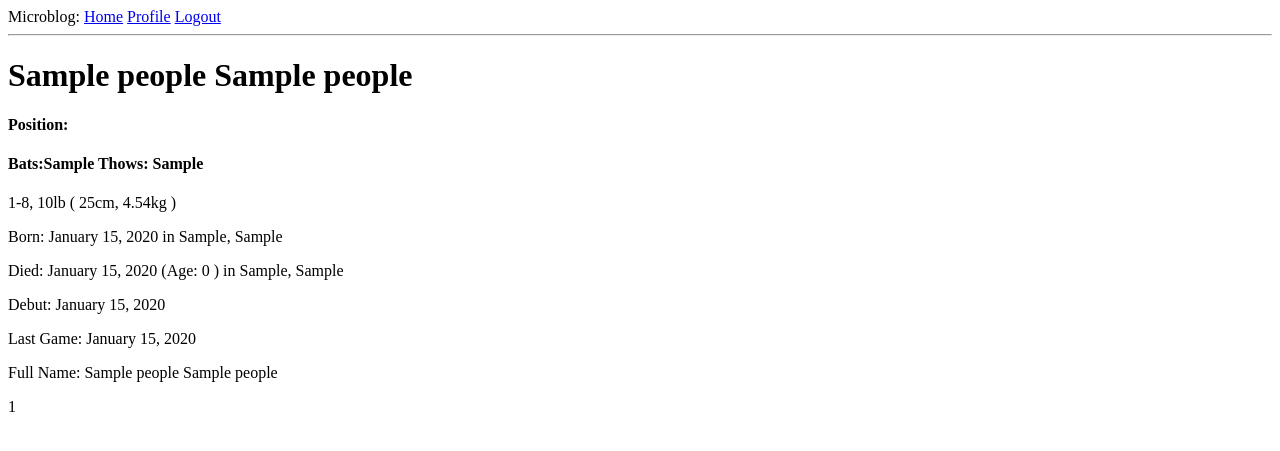
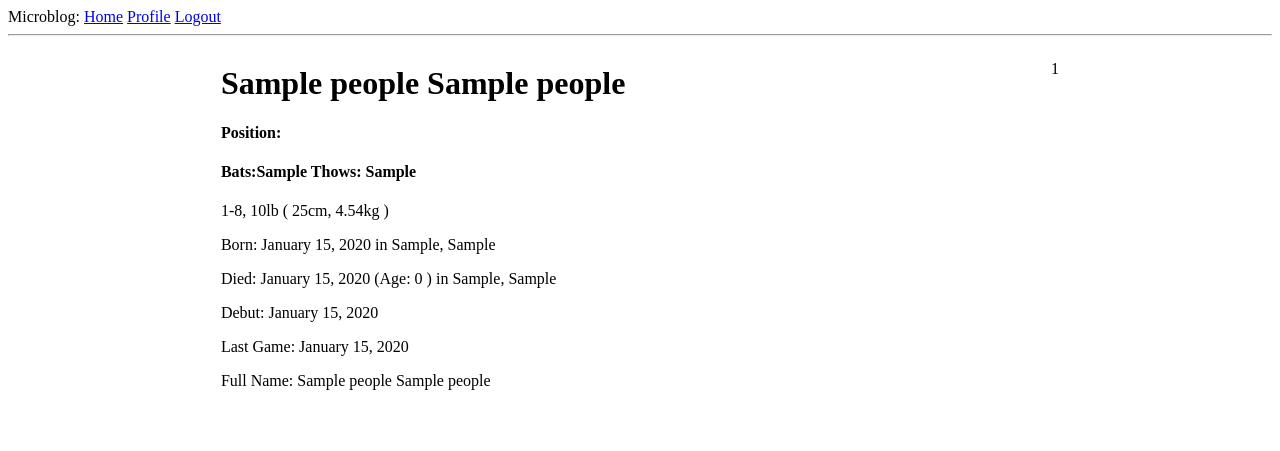
Before and after one commit to Dreyasaurus/CSI_5302_Flask_Project, a Flask app: page /player/1 in a window 1280 px wide. Shown: the top 451 px of the page. Run offline with Flask 2, Linux system fonts and the light colour scheme; a user stored in the database is signed in; tables that the repository leaves empty hold one stand-in row (values such as "Sample post").

Commit message:
adding CSS

```diff
--- a/app/templates/player.html
+++ b/app/templates/player.html
@@ -1,6 +1,8 @@
 {% extends "base.html" %}
 <!-- Player information block -->
 {% block content %}
+<div style="display:flex;flex-direction:row;flex-wrap: wrap;justify-content: space-around;">
+	<div>
 		<h1>{{player.nameFirst}}  {{player.nameLast}}</h1>
 		<h4>Position:  </h4>
 		<h4>Bats:{{player.bats}}      Thows: {{player.throws}}  </h4>
@@ -21,9 +23,12 @@
 		<p>Debut: {{player.dateFormatter(player.debut_date, "%B %d, %Y")}} </p>
 		<p>{% if player.finalgame_date is not none %} Last Game: {{player.dateFormatter(player.finalgame_date, "%B %d, %Y")}} {% endif %}  </p>
 		<p>Full Name: {{player.nameGiven}} {{player.nameLast}}</p>
-
+	</div>
+	<div>
 	{% for awards in player.awards %}
 		<p>{{awards.awardId}}</p>
 	{% endfor %}
+	</div>
+</div>
 
 {% endblock %}
```
Lines whose indentation alone changed are shown as unchanged.
